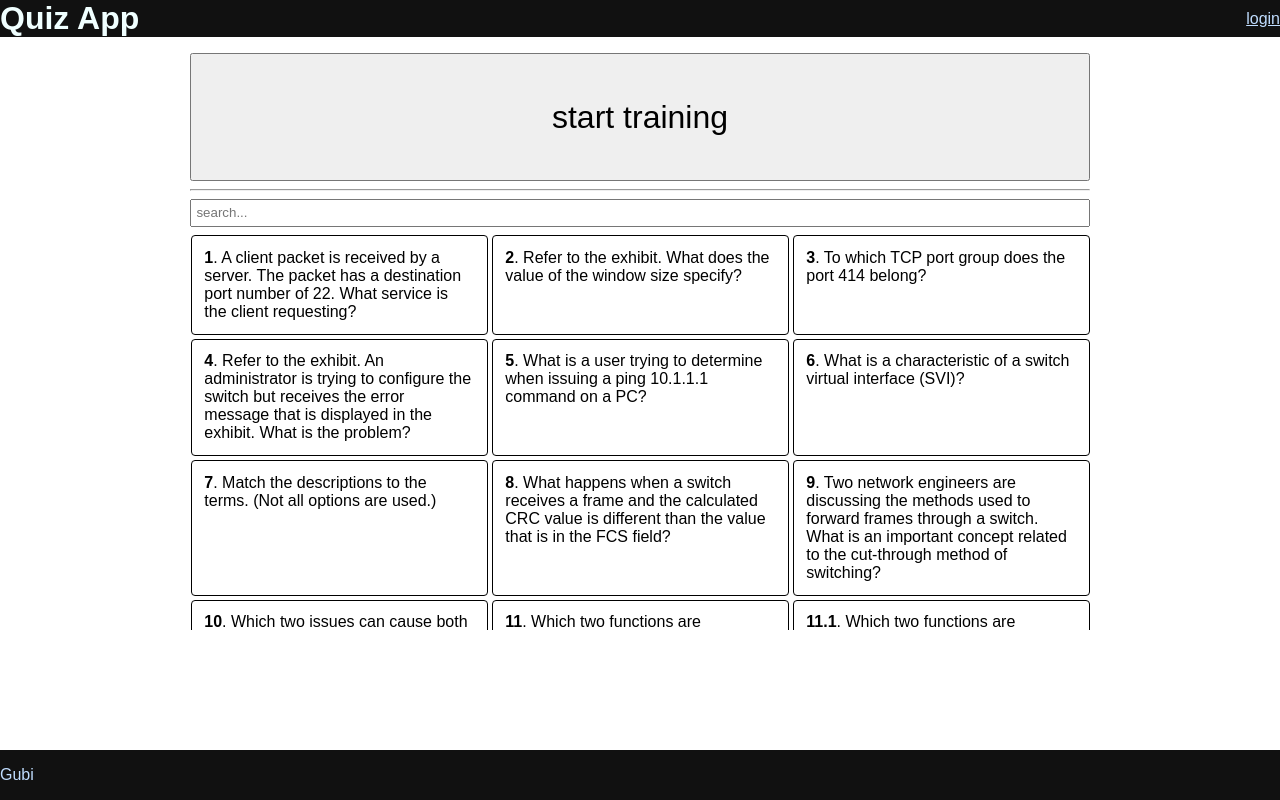
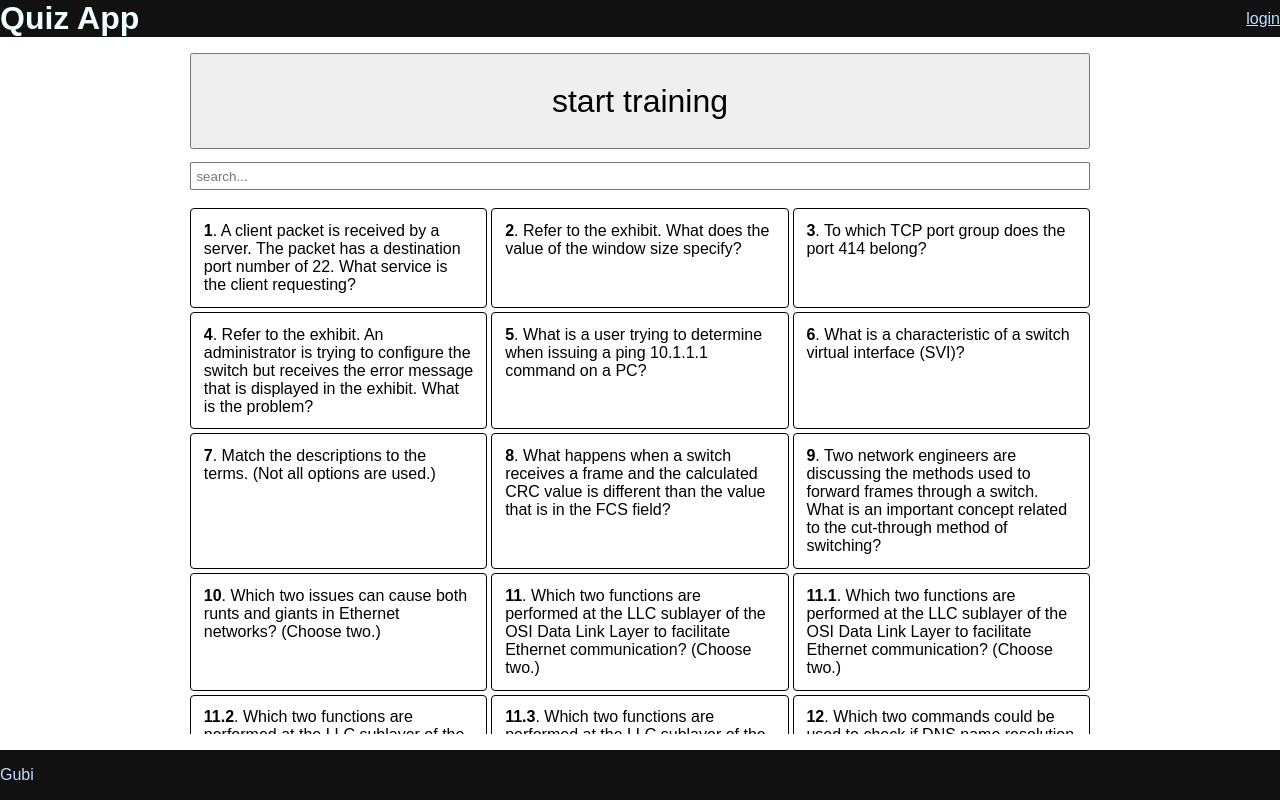
Before and after one commit to Like4Schnitzel/ccna-sisyphus, a SvelteKit app: page / in a window 1280 px wide. Built offline with nearby package versions, Linux system fonts and the light colour scheme; no server answers.

Commit message:
fix: homepage

```diff
--- a/src/routes/+page.svelte
+++ b/src/routes/+page.svelte
@@ -10,71 +10,63 @@
     <button class="start-first" onclick={() => goto("/questions/1")}>
         start training
     </button>
-    <hr>
 
     <input type="text" class="search" bind:value={searchValue} placeholder="search...">
-
-    <section class="individual-section">
-        <div class="question-list">
-            {#each filteredQuestions as question}
-                <a href={`/questions/${question.id}`} class="card">
-                    <b>{question.id}</b>. {question.text}
-                </a>
-            {/each}
-        </div>
+    <section class="question-list">
+        {#each filteredQuestions as question}
+            <a href={`/questions/${question.id}`} class="card">
+                <b>{question.id}</b>. {question.text}
+            </a>
+        {/each}
     </section>
 </main>
 
 <style>
     main {
-        padding: 1em;
         max-width: 900px;
-        margin: 0 auto;
+        margin: 1em auto;
+        padding: 0 1em;
+        max-height: calc(100% - 2em); /* 2em padding */
+        display: flex;
+        flex-direction: column;
+        height: 100%;
     }
 
     .start-first {
-        display: block;
-        margin: 0 auto;
-        width: 100%;
-        height: 8rem;
         font-size: 2em;
+        min-height: 3em;
     }
 
     .search {
-        width: 100%;
         padding: 0.33em;
-        margin: 0 auto;
-        margin-bottom: 0.25em;
-        box-sizing: border-box;
+        margin-bottom: 1em;
+        margin-top: 1em;
     }
 
     .question-list {
         padding-top: 0.3em;
-        gap: 0.25rem;
+        gap: 0.25em;
         margin: 0 auto;
         display: flex;
-        justify-content: center;
         flex-wrap: wrap;
+        overflow: auto;
+        flex-grow: 1;
+        height: 50vh;
     }
 
     .card {
-        flex: 1 1 calc(100% / 3 - 0.25rem);
+        flex: 1 1 calc(100% / 3 - 0.25em);
         border: 1px solid #000;
         border-radius: 4px;
-        padding: 0.8rem;
+        padding: 0.8em;
         display: block;
         text-decoration: none;
         box-sizing: border-box;
-        max-width: 33%;
+        min-width: 14em;
         word-wrap: break-word;
     }
 
     .card:any-link {
         color: #000;
     }
-
-    .individual-section {
-        overflow: auto;
-        height: 50vh;
-    }
 </style>
```
